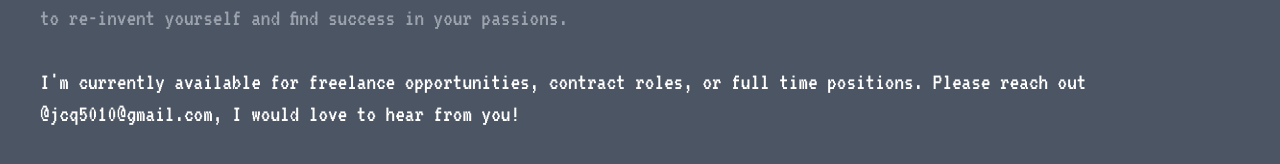
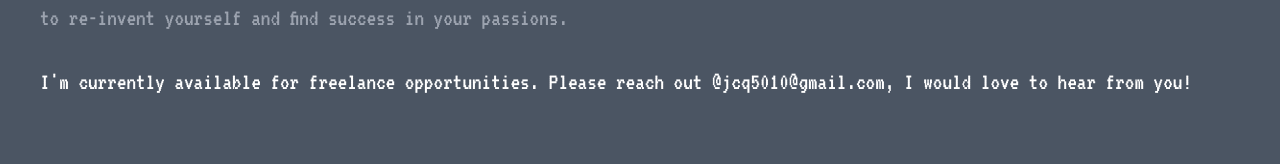
Before and after one commit to jeremiah-quill/next-portfolio-mono, a Next.js app in the folder client/: page /about in a window 1280 px wide. Shown: the part 598-762 px from the top of the page. Built offline with nearby package versions, Linux system fonts and the light colour scheme.

Commit message:
edited available for on about page, added useEffect to app page to remove slider animation when initially loading homepage

```diff
--- a/client/pages/_app.tsx
+++ b/client/pages/_app.tsx
@@ -1,4 +1,5 @@
 import Head from "next/head";
+import { useEffect, useState } from "react";
 import type { AppProps } from "next/app";
 import "../styles/globals.css";
 import Header from "../components/Header";
@@ -8,6 +9,11 @@ import { pageTransition } from "../utils/variants";
 import { useRouter } from "next/router";
 
 function MyApp({ Component, pageProps, router }: AppProps) {
+  const [animation, setAnimation] = useState(false);
+  useEffect(() => {
+    router.events.on("routeChangeStart", () => setAnimation(true));
+  }, []);
+
   return (
     <>
       <Head>
@@ -21,7 +27,7 @@ function MyApp({ Component, pageProps, router }: AppProps) {
             key={router.asPath}
             className="fixed w-full h-full top-0 bg-black z-50"
             initial="initial"
-            animate="animate"
+            animate={animation ? "animate" : "initial"}
             exit="exit"
             variants={pageTransition}></motion.div>
           <AnimatePresence initial={false} exitBeforeEnter>
--- a/client/pages/about.tsx
+++ b/client/pages/about.tsx
@@ -11,10 +11,7 @@ const AboutPage = () => {
           transition={{ duration: 1 }}
           className="md:w-1/4 md:float-left md:mr-8 rounded"
         />
-        <motion.p
-          // initial={fadeInInitial}
-          // animate={fadeInAnimate}
-          className="font-robot text-gray-400 text-2xl wrap">
+        <motion.p className="font-robot text-gray-400 text-2xl wrap">
           Welcome to my corner of the internet! I use this as a playground to learn technologies and
           techniques, try out ideas, and show off a little of my personality. Built with a NextJS
           frontend, styled with Tailwind and deployed to Vercel. Content managed through a Strapi
@@ -36,8 +33,8 @@ const AboutPage = () => {
           <br></br>
           <br></br>
           <span className="text-white">
-            I'm currently available for freelance opportunities, contract roles, or full time
-            positions. Please reach out @jcq5010@gmail.com, I would love to hear from you!
+            I'm currently available for freelance opportunities. Please reach out
+            @jcq5010@gmail.com, I would love to hear from you!
           </span>
         </motion.p>
       </div>
```
